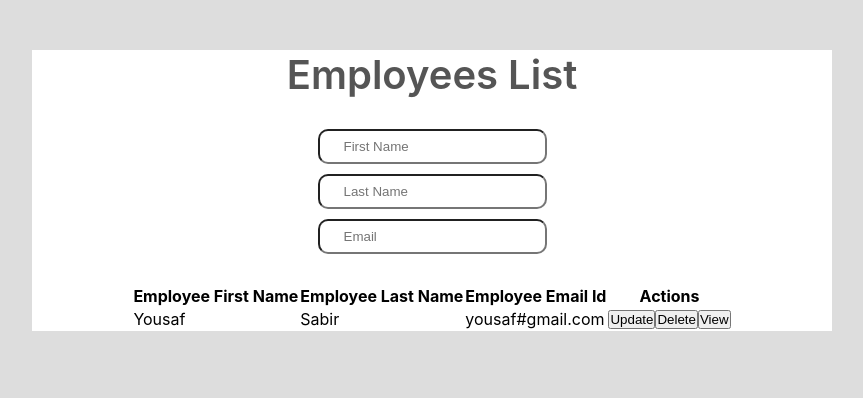
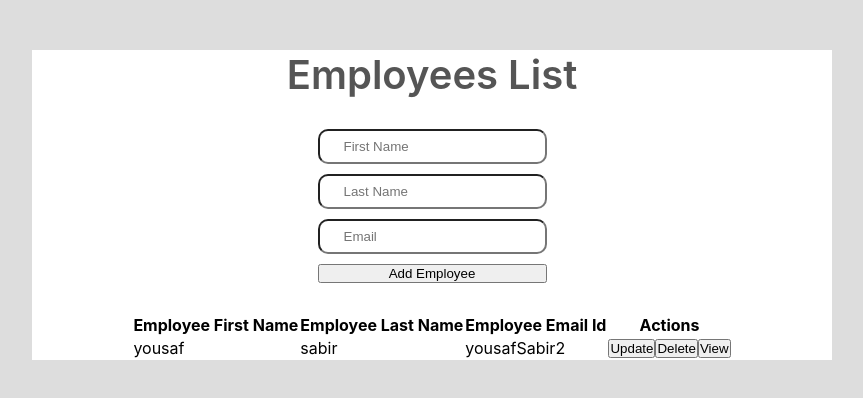
Before and after one commit to yousafsabir/16-CRUD-md-react, a React (Vite) app: page / in a window 1280 px wide. Shown: the top 398 px of the page, without its empty margins (208-1071 px from the left). Built offline with nearby package versions, Linux system fonts and the light colour scheme.

Commit message:
nabeel work for form backend

```diff
--- a/src/App.jsx
+++ b/src/App.jsx
@@ -2,6 +2,28 @@ import { useState } from "react";
 import "./App.css";
 
 function App() {
+  const [fName, setfName] = useState("");
+  const [lName, setlName] = useState("");
+  const [Email, setEmail] = useState("");
+  const [action, setAction] = useState("");
+  const [formData, setFormData] = useState([{"fName": "yousaf", "lName": "sabir", "Email": "yousafSabir2"}]);
+  function whenOnchange(e) {
+    const { name, value } = e.target;
+    if (name === "fName") {
+      setfName(value);
+    } else if (name === "lName") {
+      setlName(value);
+    } else if (name === "Email") {
+      setEmail(value);
+    }
+  }
+  function addData () {
+    setFormData([...formData, {fName, lName, Email}]);
+    setfName("");
+    setlName("");
+    setEmail("");
+  }
+
   return (
     <div className="App">
       <h1>Employees List</h1>
@@ -9,30 +31,38 @@ function App() {
         action="
     "
       >
-        <input type="text" placeholder="First Name" />
-        <input type="text" placeholder="Last Name" />
-        <input type="email" placeholder="Email" />
+        <input  value={fName} type="text" onChange={(e)=>{ whenOnchange(e)}} placeholder="First Name" />
+        <input  value={lName} type="text" onChange={(e)=>{ whenOnchange(e)}} placeholder="Last Name" />
+        <input value={Email} type="email" onChange={(e)=>{ whenOnchange(e)}} placeholder="Email" />
+        <button type="submit">Add Employee</button>
       </form>
       <table>
         <thead>
           <tr>
-            <th>Employee First Name</th>
+            <th >Employee First Name</th>
             <th>Employee Last Name</th>
             <th>Employee Email Id</th>
             <th>Actions</th>
           </tr>
         </thead>
         <tbody>
-          <tr>
-            <td>Yousaf</td>
-            <td>Sabir</td>
-            <td>yousaf#gmail.com</td>
-            <td>
+            {formData.map((data, index) => {
+              return (
+                <tr key={index}>
+                  <td>{data.fName}</td>
+                  <td>{data.lName}</td>
+                  <td>{data.Email}</td>
+                  <td>
               <button>Update</button>
               <button>Delete</button>
               <button>View</button>
             </td>
-          </tr>
+                </tr>
+              );
+
+
+            })}
+
         </tbody>
       </table>
     </div>
```
Also changed, not shown: 1 other file (tests, documents, lock files or other folders).
